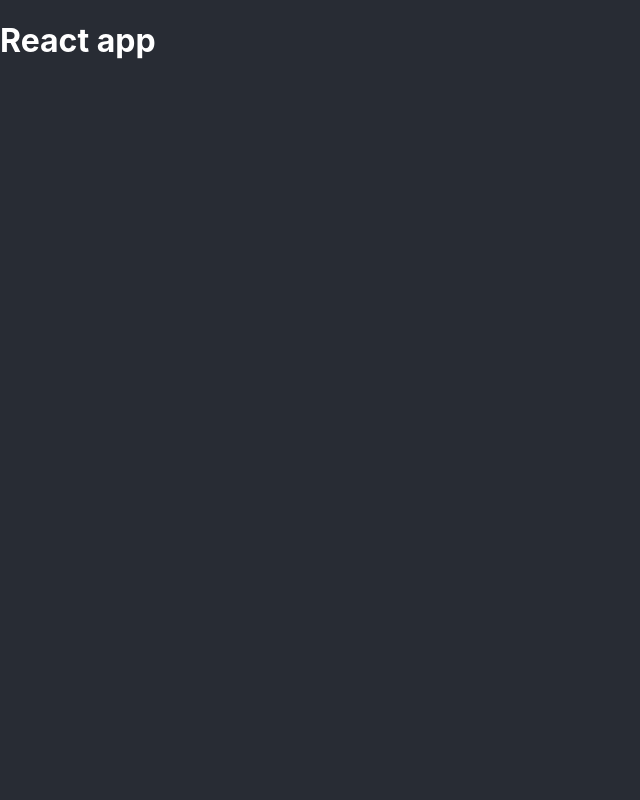
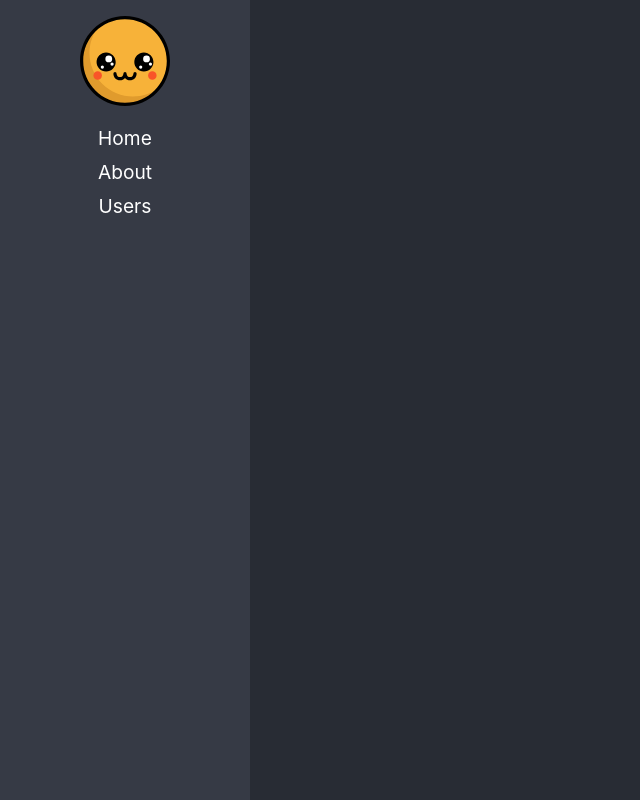
Before and after one commit to MaGaBoo/react-app-bases, a React (Create React App) app: page / in a window 1280 px wide. Shown: the whole page, without its empty margins (0-640 px from the left). Built offline with nearby package versions, Linux system fonts and the light colour scheme.

Commit message:
Added Navigation component

```diff
--- a/src/App.tsx
+++ b/src/App.tsx
@@ -1,9 +1,10 @@
 import React from 'react';
+import { Navigation } from './routes/Navigation';
 
 function App() {
   return (
     <>
-    <h1>React app</h1>
+    <Navigation />
     </>
   );
 }
```
